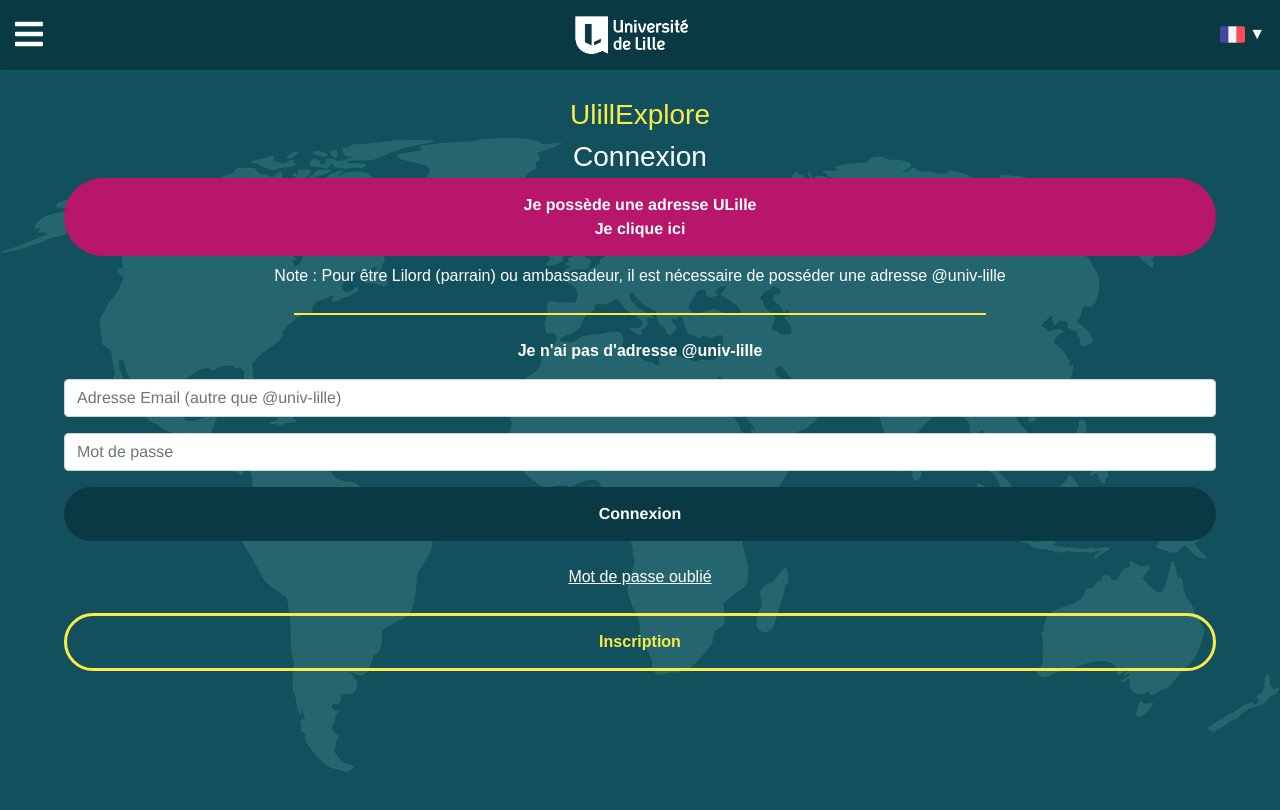
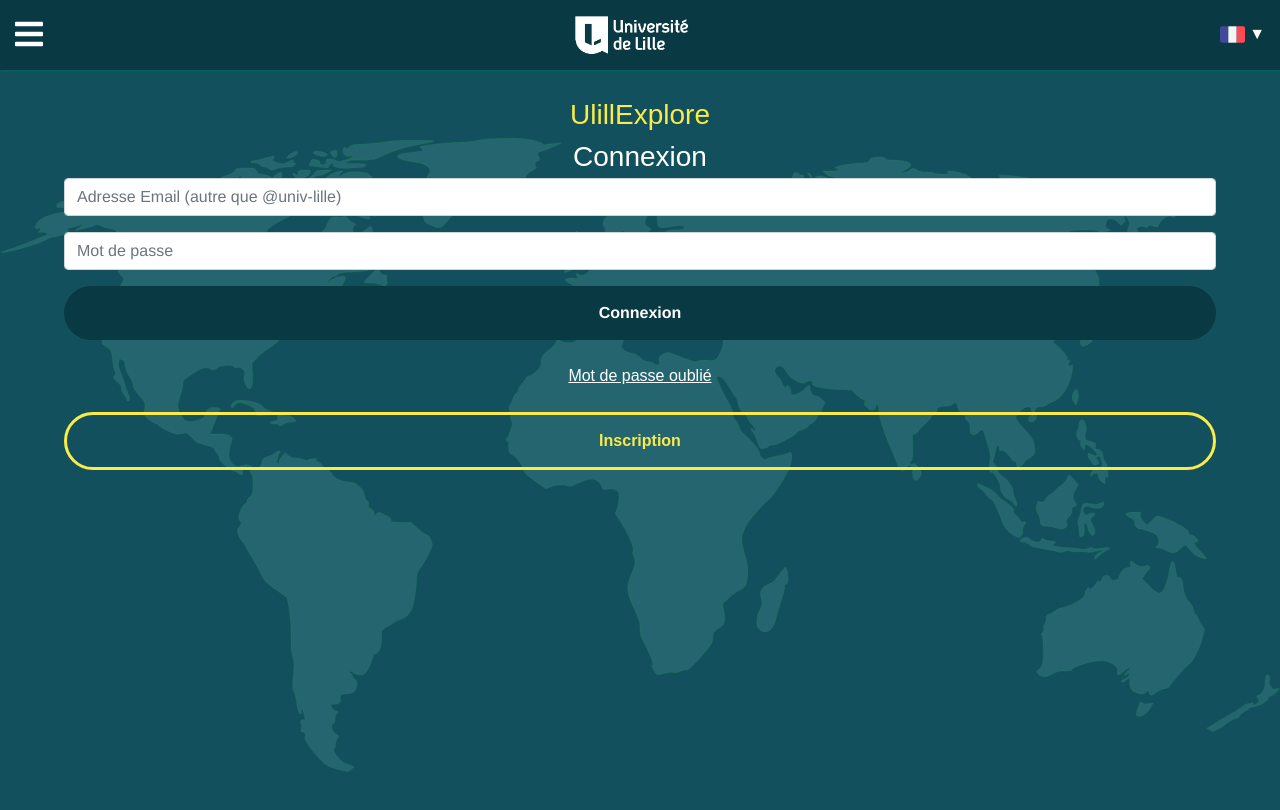
Before and after one commit to benjaminlepine/ulillexploreperso, a Vue app: page /#/signinWithoutCAS in a window 1280 px wide. Before the commit this address led to /#/signin. Shown: the top 810 px of the page. Built offline with nearby package versions, Linux system fonts and the light colour scheme.

Commit message:
move login without cas in another vue

```diff
--- a/src/router/index.js
+++ b/src/router/index.js
@@ -3,6 +3,7 @@
 import Ambassador from '../views/Ambassador.vue'
 import BecomeAmbassador from '../views/AmbassadorForm.vue'
 import SignIn from '../views/SignIn.vue'
+import SigninWithoutCAS from '../views/SignInWithoutCAS'
 import SignUp from '../views/SignUp.vue'
 import ForgotPassword from '../views/ForgotPassword.vue'
 import ResetPassword from '../views/ResetPassword.vue'
@@ -24,6 +25,7 @@
   {path: '/becomegodchild', name: 'BecomeGodchild', component: BecomeGodchild},
   {path: '/becomegodfather', name: 'BecomeGodfather', component: BecomeGodfather},
   {path: '/signin', name: 'SignIn', component: SignIn},
+  {path: '/signinWithoutCAS', name: 'signinWithoutCAS', component: SigninWithoutCAS},
   {path: '/signup', name: 'SignUp', component: SignUp},
   {path: '/updatepassword', name: 'updatepassword', component: Updatepassword},
   {path: '/forgotpassword', name: 'ForgotPassword', component: ForgotPassword},
@@ -41,7 +43,7 @@
 });
 
 router.beforeEach((to, from, next) => {
-  const publicPages = ['/signup','/signin', '/forgotpassword', '/resetpassword'];
+  const publicPages = ['/signup','/signin', '/forgotpassword', '/resetpassword', '/signinWithoutCAS'];
   const authRequiest = !publicPages.includes(to.path);
   const signedIn = localStorage.getItem('user');
 
--- a/src/scss/app.scss
+++ b/src/scss/app.scss
@@ -117,3 +117,8 @@
   filter: saturate(0);
   opacity: 0.5;
 }
+
+.login-ctn{
+  width: 90%;
+  margin-left: 5%;
+}
--- a/src/views/SignIn.vue
+++ b/src/views/SignIn.vue
@@ -8,84 +8,45 @@
     </button>
     <p class="mb-0 text-white mt-2">{{ $t('login.noteAboutUnivlille')}}</p>
     <hr class="separator-line">
-    <p class="mb-0 text-white mt-4 mb-3"><b>{{ $t('login.iDontHaveAddress')}}</b></p>
-    <form @submit.prevent="handleSignIn">
-      <input v-model="user.email" class="form-control mb-3" :placeholder="$t('login.email')" id="name" type="email" required>
-      <input v-model="user.password" class="form-control mb-3" :placeholder="$t('login.password')" id="password" type="password" required>
-      <button type="submit" class="btn explorebtn">{{ $t('login.login')}}<br></button>
-    </form>
-    <router-link to="/forgotpassword" ><p class="mt-4 mb-2 forgot">{{ $t('login.forgotPassword')}}</p></router-link>
-    <router-link to="/signup" class="btn mt-3 explorebtn explorebtn--signup">{{ $t('login.signUp')}}<br></router-link>
+    <router-link class="mb-0 text-white mt-4 mb-3" to="/signinWithoutCAS"><b>{{ $t('login.iDontHaveAddress')}}</b></router-link>
   </div>
 </template>
-
 <script>
-import User from '../models/user';
 import R from '../resources';
-import axios from 'axios';
 
 export default {
+  components: {},
   props: {},
   data: function ()  {
-    return {
-      user: new User('', ''),
-      loading: false,
-      message: '',
-      email: null,
-      password: null,
-    };
+    return {};
   },
   beforeMount(){
     if (this.$route.query.cookie && this.$route.query.cookie.startsWith(process.env.VUE_APP_CAS_COOKIE_NAME)){
       const cookie = this.$route.query.cookie;
       this.$store.dispatch("auth/casSignin", cookie).then(
-        () => { this.$router.push('/profile'); },
-        err => { console.error(err); }
+          () => { this.$router.push('/profile'); },
+          err => { console.error(err); }
       );
     }else {
       if (!document.cookie){ return; }
       const cookie = document.cookie.split(';').find(row => row.startsWith(process.env.VUE_APP_CAS_COOKIE_NAME));
       if (!cookie){ return; }
       this.$store.dispatch("auth/casSignin", cookie).then(
-        () => { this.$router.push('/profile'); },
-        err => { console.error(err); }
+          () => { this.$router.push('/profile'); },
+          err => { console.error(err); }
       );
     }
   },
   compute: {
-    loading(){
-      return this.$store.auth.getters.loading;
-    },
     signIn(){
       return this.$store.auth.getters.signIn;
     },
-    create(){
-      if (this.signIn){
-        this.$router.push('/profile');
-      }
-    }
   },
 
   methods:{
     casSignIn(){
       window.location.href = R.endpoint.casSignin();
     },
-    handleSignIn(){
-      this.loading = true;
-      // formulaire validate
-      if (this.user.email && this.user.password){
-        this.$store.dispatch('auth/signin', this.user).then(
-            () => {
-              this.$router.push('/profile');
-            },
-            error => {
-              this.loading = false;
-              Bus.$emit('DisplayMessage', {text: this.$t('login.wrongPassword'), type: 'error'});
-              this.message = (error.response && error.response.data) || error.message || error.toString();
-            }
-        );
-      }
-    }
   }
 }
 </script>
@@ -93,11 +54,6 @@
 <style scoped lang="scss">
 @import "../scss/_app-variables.scss";
 @import "../scss/app.scss";
-
-.login-ctn{
-  width: 90%;
-  margin-left: 5%;
-}
 
 .separator-line{
   height: 2px;
@@ -107,25 +63,9 @@
   margin-top: 25px;
 }
 
-.forgot{
-  text-decoration: underline;
-  color: white;
-  &:hover{
-    cursor: pointer;
-    opacity:0.8;
-  }
-}
-
 .explorebtn--login{
   background-color: $second-color;
   &:hover{background-color: darken($second-color, 10%);}
 }
 
-.explorebtn--signup{
-  background-color: transparent;
-  border: solid 3px $third-color;
-  color: $third-color;
-  transition: background-color 300ms;
-  &:hover{background-color: transparent; color: $third-color; opacity: 0.8}
-}
 </style>
--- /dev/null
+++ b/src/views/SignInWithoutCAS.vue
@@ -0,0 +1,78 @@
+<template>
+  <div class="login-ctn">
+    <p class="mb-0 mainTitle text-yellow">{{ $t('home.ulillexplore')}}</p>
+    <p class="mb-0 mainTitle">{{ $t('login.login')}}</p>
+    <form @submit.prevent="handleSignIn">
+      <input v-model="user.email" class="form-control mb-3" :placeholder="$t('login.email')" id="name" type="email" required>
+      <input v-model="user.password" class="form-control mb-3" :placeholder="$t('login.password')" id="password" type="password" required>
+      <button type="submit" class="btn explorebtn">{{ $t('login.login')}}<br></button>
+    </form>
+    <router-link to="/forgotpassword" ><p class="mt-4 mb-2 forgot">{{ $t('login.forgotPassword')}}</p></router-link>
+    <router-link to="/signup" class="btn mt-3 explorebtn explorebtn--signup">{{ $t('login.signUp')}}<br></router-link>
+  </div>
+</template>
+
+<script>
+import User from '../models/user';
+
+export default {
+  props: {},
+  data: function ()  {
+    return {
+      loading: false,
+      user: new User('', ''),
+      message: '',
+      email: null,
+      password: null,
+    };
+  },
+
+  compute: {
+    loading(){
+      return this.$store.auth.getters.loading;
+    }
+  },
+
+  methods:{
+    handleSignIn(){
+      this.loading = true;
+      // formulaire validate
+      if (this.user.email && this.user.password){
+        this.$store.dispatch('auth/signin', this.user).then(
+            () => {
+              this.$router.push('/profile');
+            },
+            error => {
+              this.loading = false;
+              Bus.$emit('DisplayMessage', {text: this.$t('login.wrongPassword'), type: 'error'});
+              this.message = (error.response && error.response.data) || error.message || error.toString();
+            }
+        );
+      }
+    }
+  }
+}
+</script>
+
+<style scoped lang="scss">
+@import "../scss/_app-variables.scss";
+@import "../scss/app.scss";
+
+.forgot{
+  text-decoration: underline;
+  color: white;
+  &:hover{
+    cursor: pointer;
+    opacity:0.8;
+  }
+}
+
+.explorebtn--signup{
+  background-color: transparent;
+  border: solid 3px $third-color;
+  color: $third-color;
+  transition: background-color 300ms;
+  &:hover{background-color: transparent; color: $third-color; opacity: 0.8}
+}
+
+</style>
```
